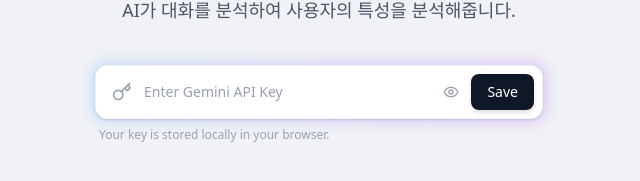
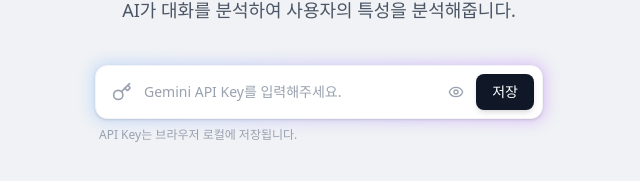
Before and after one commit to Q07K/talk-persona-profiler, a Next.js app: page / in a window 1280 px wide. Shown: the part 411-592 px from the top of the page, without its empty margins (321-961 px from the left). Built offline with nearby package versions, Linux system fonts and the light colour scheme.

Commit message:
Feat: Initialize core application with API key input, state management, and LLM client for persona generation.

```diff
--- a/src/components/ApiKeyInput.tsx
+++ b/src/components/ApiKeyInput.tsx
@@ -48,7 +48,7 @@
                         type={isVisible ? "text" : "password"}
                         value={apiKey}
                         onChange={(e) => setApiKey(e.target.value)}
-                        placeholder="Enter Gemini API Key"
+                        placeholder="Gemini API Key를 입력해주세요."
                         className="flex-1 p-3 outline-none text-gray-700 bg-transparent placeholder-gray-400 text-sm"
                     />
                     <button
@@ -60,17 +60,17 @@
                     <button
                         onClick={handleSave}
                         className={`mx-1 px-4 py-2 rounded-lg text-sm font-medium transition-all duration-200 ${isSaved
-                                ? "bg-green-500 text-white shadow-md"
-                                : "bg-gray-900 text-white hover:bg-gray-800 shadow-md hover:shadow-lg"
+                            ? "bg-green-500 text-white shadow-md"
+                            : "bg-gray-900 text-white hover:bg-gray-800 shadow-md hover:shadow-lg"
                             }`}
                     >
-                        {isSaved ? <Check className="w-4 h-4" /> : "Save"}
+                        {isSaved ? <Check className="w-4 h-4" /> : "저장"}
                     </button>
                 </div>
             </div>
             <div className="flex justify-between mt-2 px-1">
                 <p className="text-xs text-gray-400">
-                    Your key is stored locally in your browser.
+                    API Key는 브라우저 로컬에 저장됩니다.
                 </p>
                 {apiKey && (
                     <button onClick={handleClear} className="text-xs text-red-400 hover:text-red-500 underline">
```
